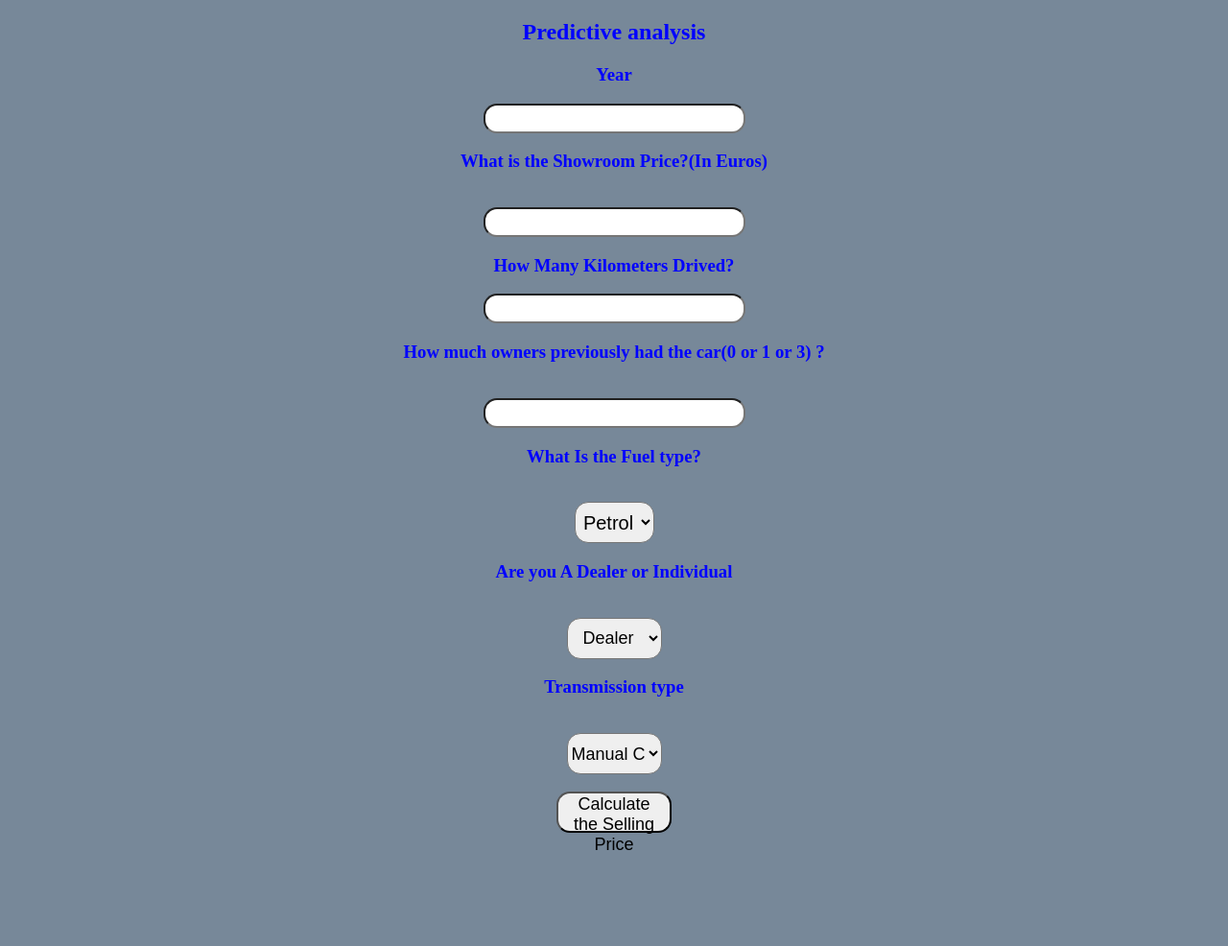
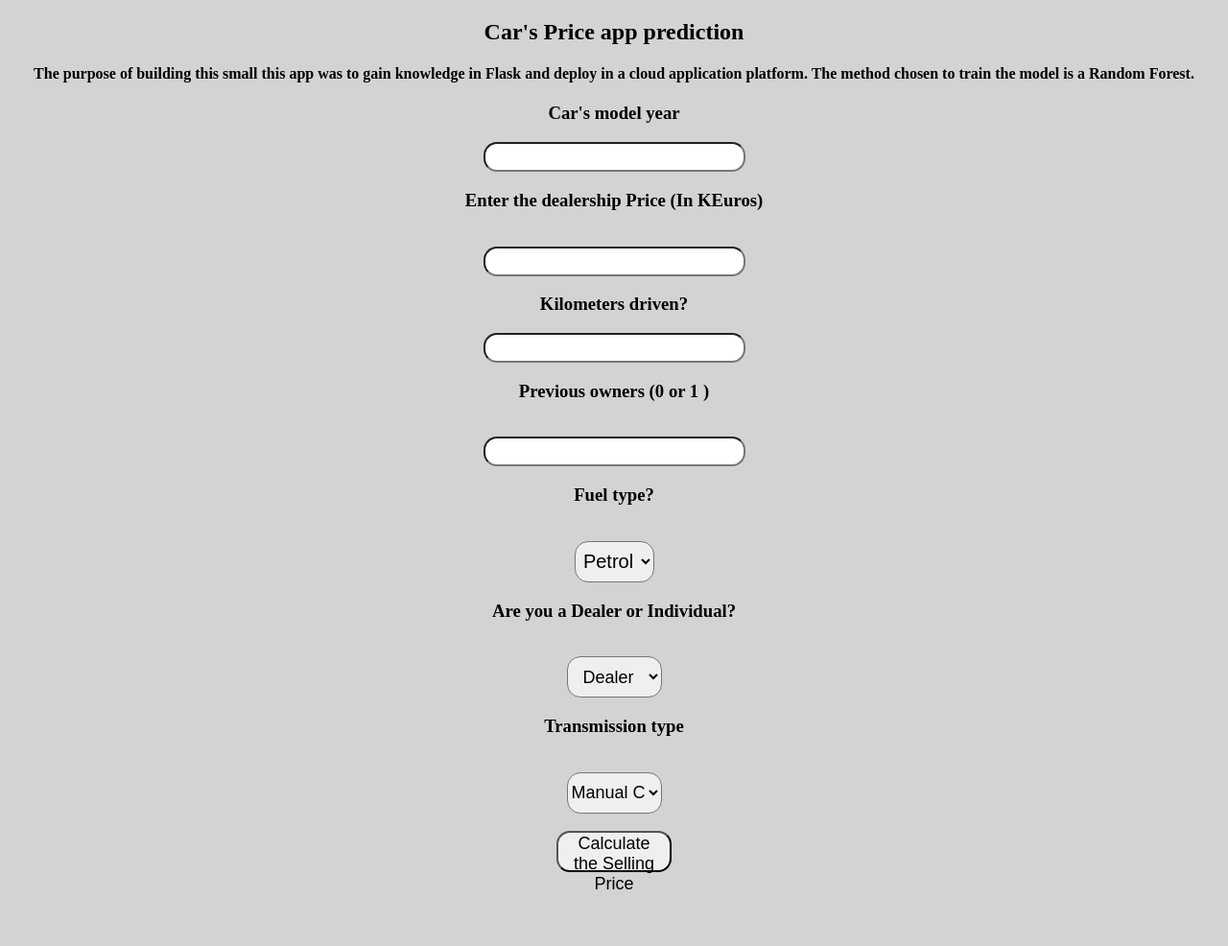
Before and after one commit to william-tiritilli/CarPricePrediction2020, a Flask app: page / in a window 1280 px wide. Shown: the whole page at 96% size. Before the commit the page ends 886 px from the top, so only its background shows below. Run offline with Flask 3, Linux system fonts and the light colour scheme; parts of the project's set-up code (start-up, migrations or seed data) failed here and were passed over.

Commit message:
Update index.html
Cleaned up the UI

```diff
--- a/templates/index.html
+++ b/templates/index.html
@@ -9,20 +9,24 @@
 
 <body>
 
-    <div style="color:blue">
+    <div style="color:black">
         <form action="{{ url_for('predict')}}" method="post">
-            <h2>Predictive analysis</h2>
-            <h3>Year</h3>
+            <h2>Car's Price app prediction</h2>
+            <h4>The purpose of building this small this app was to gain knowledge in Flask and deploy in a cloud application platform. The method chosen to train the model is a Random Forest.</h4>
+
+
+
+            <h3>Car's model year</h3>
             <input id="first" name="Year" type="number ">
-            <h3>What is the Showroom Price?(In Euros)</h3><br><input id="second" name="Present_Price" required="required">
-            <h3>How Many Kilometers Drived?</h3><input id="third" name="Kms_Driven" required="required">
-            <h3>How much owners previously had the car(0 or 1 or 3) ?</h3><br><input id="fourth" name="Owner" required="required">
-            <h3>What Is the Fuel type?</h3><br><select name="Fuel_Type_Petrol" id="fuel" required="required">
+            <h3>Enter the dealership Price (In KEuros)</h3><br><input id="second" name="Present_Price" required="required">
+            <h3>Kilometers driven?</h3><input id="third" name="Kms_Driven" required="required">
+            <h3>Previous owners (0 or 1 ) </h3><br><input id="fourth" name="Owner" required="required">
+            <h3>Fuel type?</h3><br><select name="Fuel_Type_Petrol" id="fuel" required="required">
                 <option value="Petrol">Petrol</option>
                 <option value="Diesel">Diesel</option>
                 <option value="Diesel">CNG</option>
             </select>
-            <h3>Are you A Dealer or Individual</h3><br><select name="Seller_Type_Individual" id="resea" required="required">
+            <h3>Are you a Dealer or Individual?</h3><br><select name="Seller_Type_Individual" id="resea" required="required">
                 <option value="Dealer">Dealer</option>
                 <option value="Individual">Individual</option>
             </select>
@@ -34,11 +38,7 @@
             <br>
 
 
-
-
         </form>
-
-
 
         <br><br><h3>{{ prediction_text }}<h3>
     </div>
@@ -48,7 +48,7 @@
 
     <style>
         body {
-            background-color: lightslategray;
+            background-color: lightgray;
             text-align: center;
             padding: 0px;
         }
```
